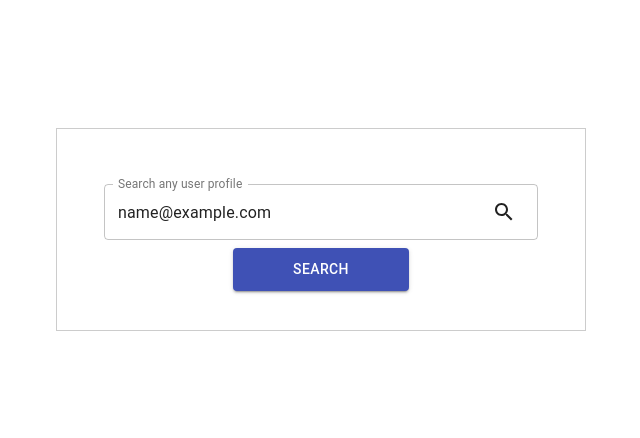
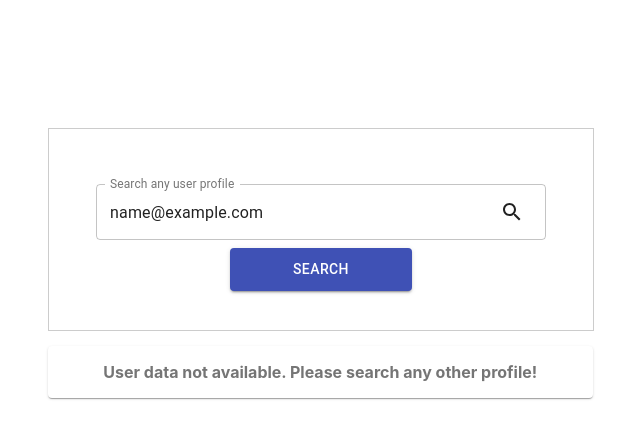
Before and after one commit to aparnaanil/profile-listing, a React (Create React App) app: page / in a window 1280 px wide. Both pictures are taken after typing "name@example.com" into the empty fields and a click on the button "SEARCH". Shown: the top 438 px of the page, without its empty margins (359-999 px from the left). Built offline with nearby package versions, Linux system fonts and the light colour scheme; no server answers.

Commit message:
css changes

```diff
--- a/src/App.js
+++ b/src/App.js
@@ -48,7 +48,7 @@ class App extends React.Component {
   constructor(props) {
     super(props);
     dotenv.config();
-    this.state = { searchItem: "", userData: "" };
+    this.state = { searchItem: "", userData: "", isSearched: false };
     this.fetchDetails = this.fetchDetails.bind(this);
     this.handleInputChange = this.handleInputChange.bind(this);
   }
@@ -74,8 +74,7 @@ class App extends React.Component {
       search = {
         phone: searchItem
       };
-    } else if (searchItem.match(twitterProfilePattern)) {
-      if (searchItem.search("twitter")) {
+    } else if (searchItem.indexOf("twitter") > -1) {
       search = {
         profiles: [
           {
@@ -84,9 +83,8 @@ class App extends React.Component {
           }
         ]
       };
-      }
     } else if (searchItem.match(linkedInProfilePattern)) {
-      if (searchItem.search("linkedin")) {
+      if (searchItem.indexOf("linkedin") > -1) {
         search = {
           profiles: [
             {
@@ -97,7 +95,7 @@ class App extends React.Component {
         };
       }
     } else if (searchItem.match(facebookProfilePattern)) {
-      if (searchItem.search("facebook")) {
+      if (searchItem.indexOf("facebook") > -1) {
         search = {
           profiles: [
             {
@@ -109,9 +107,17 @@ class App extends React.Component {
       }
     }
 
-    axios.post(API_URL, search, { headers: header }).then(({ data }) => {
+    axios
+      .post(API_URL, search, { headers: header })
+      .then(({ data }) => {
         this.setState({
-        userData: data
+          userData: data,
+          isSearched: true
+        });
+      })
+      .catch(err => {
+        this.setState({
+          isSearched: true
         });
       });
   };
@@ -151,7 +157,7 @@ class App extends React.Component {
           </Button>
         </form>
 
-        {this.state.userData && (
+        {this.state.userData && this.state.isSearched && (
           <div className={classes.root}>
             <Grid container spacing={3}>
               <Grid item xs={3}>
@@ -189,22 +195,39 @@ class App extends React.Component {
                 <Grid item xs={12}>
                   <Paper className={classes.paper}>
                     <b>Social Profiles: </b>
+                    <ol className="social-list">
+                      <li>
                       {this.state.userData.details.profiles.twitter
                       ? this.state.userData.details.profiles.twitter.url
                       : "NIL"}
-                    <Grid item xs={12}>
+                      </li>
+                      <li>
                       {this.state.userData.details.profiles.facebook
                         ? this.state.userData.details.profiles.facebook.url
                         : "NIL"}
-                      ,
-                    </Grid>
-                    <Grid item xs={12}>
+                      </li>
+                      <li>
                       {this.state.userData.details.profiles.linkedin
                         ? this.state.userData.details.profiles.linkedin.url
                         : "NIL"}
-                    </Grid>
+                      </li>
+                    </ol>
+
                   </Paper>
                 </Grid>
+              </Grid>
+            </Grid>
+          </div>
+        )}
+        {this.state.isSearched && this.state.userData.details === undefined && (
+          <div className="not-found-div">
+            <Grid container spacing={3}>
+              <Grid item xs={12}>
+                <Paper className={classes.paper}>
+                  <b>
+                    User data not available. Please search any other profile!
+                  </b>
+                </Paper>
               </Grid>
             </Grid>
           </div>
--- a/src/constants.js
+++ b/src/constants.js
@@ -2,4 +2,4 @@ export const emailPattern = "^[a-zA-Z0-9._-]+@[a-zA-Z0-9.-]+.[a-zA-Z]{2,6}$";
 export const phoneNumPattern = "/^[+]?[(]?[0-9]{3}[)]?[-s.]?[0-9]{3}[-s.]?[0-9]{4,6}$/im";
 export const facebookProfilePattern = "(?:(?:http|https)://)?(?:www.)?facebook.com/(?:(?:w)*#!/)?(?:pages/)?(?:[?w-]*/)?(?:profile.php?id=(?=d.*))?([w-]*)?";
 export const linkedInProfilePattern = "/(ftp|http|https)://?(?:www.)?linkedin.com(w+:{0,1}w*@)?(S+)(:([0-9])+)?(/|/([w#!:.?+=&%@!-/]))?/.test(val)";
-export const twitterProfilePattern = "/http(?:s)?://(?:www.)?twitter.com/([a-zA-Z0-9_]+)/";
+export const twitterProfilePattern = "/http(?:s)?:\/\/(?:www\.)?twitter\.com\/([a-zA-Z0-9_]+)/";
--- a/src/index.css
+++ b/src/index.css
@@ -39,4 +39,13 @@ form.App-container-1 {
 }
 .App-paper-5 {
   margin-bottom: 15px;
+  width: auto !important;
 }
+.not-found-div .MuiPaper-rounded {
+  width: 110% !important;
+  margin-top: 15px;
+}
+
+.social-list {
+  list-style: none;
+}
```
Lines whose indentation alone changed are shown as unchanged.
